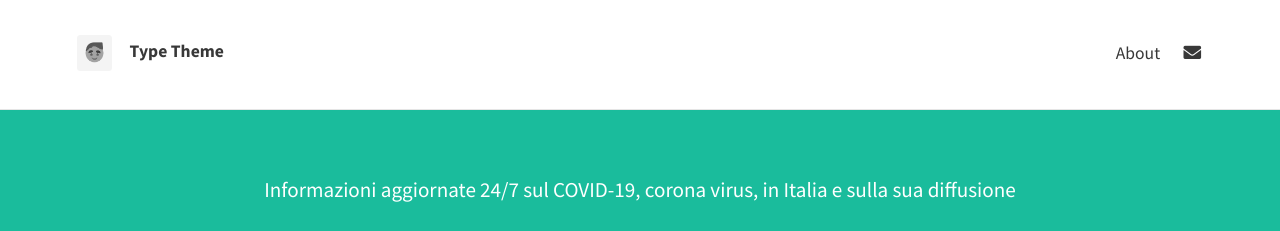
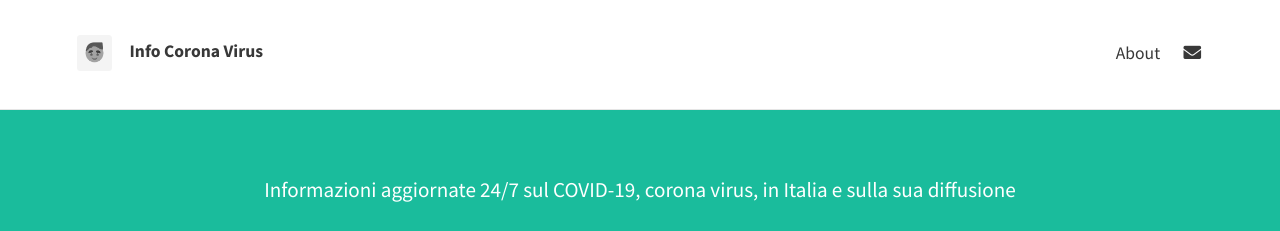
Before and after one commit to info-coronavirus/info-coronavirus.github.io, a Jekyll site: the page built from index.html, in a window 1280 px wide. Shown: the top 231 px of the page. Built offline with Jekyll 4.4.1, drawn with Linux system fonts in a browser that asks for light colours; nearby versions of some CDN libraries; the list of posts is cut into pages by our own code.

Commit message:
Update _config.yml

```diff
--- a/_config.yml
+++ b/_config.yml
@@ -5,7 +5,7 @@ url: "https://info-coronavirus.github.io/"
 # THEME-SPECIFIC CONFIGURATION
 theme_settings:
   # Meta
-  title: Type Theme
+  title: Info Corona Virus
   avatar: assets/img/avatar.png
   favicon: assets/favicon.ico
   gravatar: # Email MD5 hash
```
